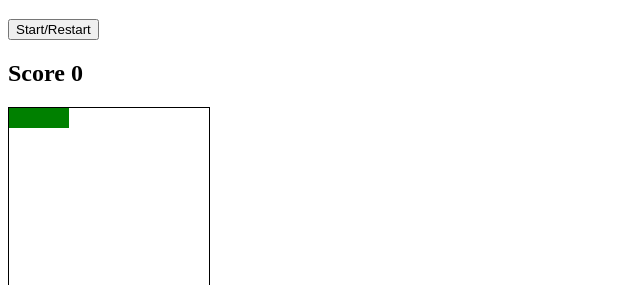
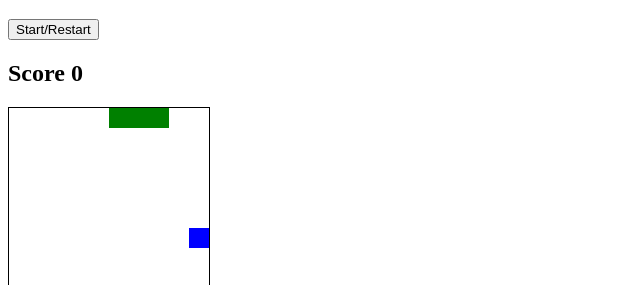
Before and after one commit to Danyvi/snake-game, a plain HTML site: page index.html in a window 1280 px wide. Shown: the part 61-346 px from the top of the page, without its empty margins (0-640 px from the left). Drawn offline with Linux system fonts and the light colour scheme.

Commit message:
generate apple

```diff
--- a/index.js
+++ b/index.js
@@ -3,12 +3,12 @@ const score = document.querySelector('#score');
 const grid = document.querySelector('.grid');
 let squares = [];
 let currentSnake = [2,1,0];
-// let currentSnake = [45,44,43];
 let direction = 1;
-let gridWidth = 10;
+const gridWidth = 10;
+let appleIndex = 0;
 
 function createGrid() {
-	for (let i=0; i < 100; i++) {
+	for (let i=0; i < gridWidth * gridWidth; i++) {
 		const square = document.createElement('div');
 		square.classList.add('square');
 		grid.appendChild(square);
@@ -26,13 +26,13 @@ currentSnake
 function move() {
 	if(
 		// check if the snakehead has hit bottom wall (if you are already at the bottom row and hit downkey)
-		(currentSnake[0] + gridWidth >= 100 && direction === 10) ||
+		(currentSnake[0] + gridWidth >= gridWidth * gridWidth && direction === gridWidth) ||
 		// check if the snakehead has hit right wall (if you are already at the right wall and hit rightkey)
-		(currentSnake[0] % gridWidth === 9 && direction === 1) ||
+		(currentSnake[0] % gridWidth === gridWidth - 1 && direction === 1) ||
 		// check if the snakehead has hit left wall (if you are already at the left wall and hit leftkey)
 		(currentSnake[0] % gridWidth === 0 && direction === -1) ||
 		// check if the snakehead has hit upper wall (if you are already at the upper row and hit upkey)
-		(currentSnake[0] - gridWidth <=0 && direction === -10)  ||
+		(currentSnake[0] - gridWidth <=0 && direction === -gridWidth)  ||
 		// if the direction that we are going in already contains
 		// the class of .snake -> the snake goes into itself
 		squares[currentSnake[0] + direction].classList.contains('snake')
@@ -49,8 +49,18 @@ function move() {
 	squares[currentSnake[0]].classList.add('snake');
 }
 
-// let timerId = setInterval(move, 1000);
+let timerId = setInterval(move, 1000);
 // clearInterval(timerId)
+
+function generateApples() {
+	do {
+		// generate random number/square
+		appleIndex = Math.floor(Math.random() * squares.length);
+	} while (squares[appleIndex].classList.contains('snake'))
+	squares[appleIndex].classList.add('apple')
+}
+
+generateApples()
 
 function control(e) {
 	console.log(e);
--- a/style.css
+++ b/style.css
@@ -13,5 +13,8 @@
 
 .snake {
 	background-color: green;
+}
 
+.apple {
+	background-color: blue;
 }
```
